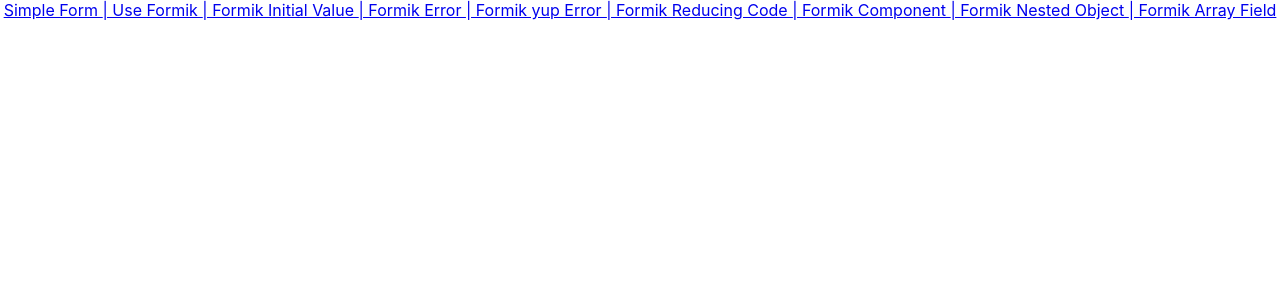
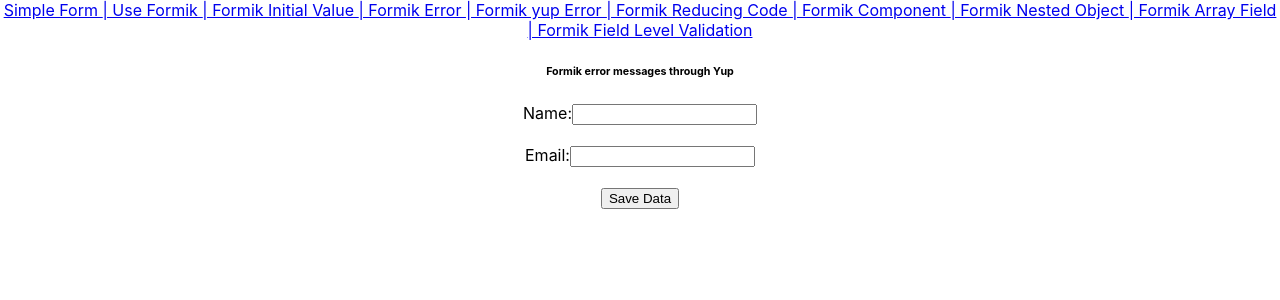
Before and after one commit to es-77/react-js-learn-app, a React (Create React App) app: page /use-formik-field-level-validation in a window 1280 px wide. Shown: the top 300 px of the page. Built offline with nearby package versions, Linux system fonts and the light colour scheme.

Commit message:
field level validation

```diff
--- a/src/App.js
+++ b/src/App.js
@@ -58,6 +58,7 @@
 import FormikComponent from './fromik_components/FormikComponent';
 import NestedObjects from './fromik_components/NestedObjects';
 import FieldArrayComponent from './fromik_components/FieldArrayComponent';
+import FieldLevelVaildation from './fromik_components/FieldLevelVaildation';
 const queryClient = new QueryClient();
 function App() {
   return (
@@ -138,6 +139,7 @@
         <Route path='/use-formik-formik-component' element={<FormikComponent />} />
         <Route path='/use-formik-nested-object' element={<NestedObjects />} />
         <Route path='/use-formik-array-field' element={<FieldArrayComponent />} />
+        <Route path='/use-formik-field-level-validation' element={<FieldLevelVaildation />} />
       </Routes>
     </div>
   );
--- /dev/null
+++ b/src/fromik_components/FieldLevelVaildation.js
@@ -0,0 +1,69 @@
+import { ErrorMessage, Field, Form, Formik } from 'formik';
+import React from 'react'
+import * as Yup from 'yup';
+
+function FieldLevelVaildation() {
+    const ProductSchema = Yup.object({
+        email: Yup.string().email('Invalid email format').required('Email is required'),
+    });
+
+    const onSubmit = values => {
+        console.log('Form values submitted:', values);
+    }
+
+    const initialValues = {
+        name: '',
+        email: ''
+    }
+    const vaiidateName = values => {
+        let error
+        if (!values) {
+            return error = "required";
+
+        }
+        return error;
+    }
+
+    return (
+        <div>
+            <Formik
+                initialValues={initialValues}
+                validationSchema={ProductSchema}
+                onSubmit={onSubmit}
+            >
+                {formik => (
+                    <Form>
+                        <h6>
+                            Formik error messages through Yup
+                        </h6>
+                        <div className="form-control">
+                            <label htmlFor="name">Name:</label>
+                            <Field
+                                type="text"
+                                name='name'
+                                id="name"
+                                validate={vaiidateName}
+                            />
+                            <ErrorMessage name='name' />
+                        </div>
+                        <br />
+                        <div className="form-control">
+                            <label htmlFor="email">Email:</label>
+                            <Field
+                                type="text"
+                                name="email"
+                                id="email"
+                            />
+                            <ErrorMessage name="email" />
+                        </div>
+
+                        <br />
+                        <button type="submit">Save Data</button>
+                    </Form>
+                )}
+            </Formik>
+        </div>
+    );
+}
+
+export default FieldLevelVaildation
--- a/src/fromik_components/MainBar.js
+++ b/src/fromik_components/MainBar.js
@@ -13,6 +13,7 @@
             <Link to='/use-formik-formik-component'> | Formik Component </Link>
             <Link to='/use-formik-nested-object'> | Formik Nested Object </Link>
             <Link to='/use-formik-array-field'> | Formik Array Field </Link>
+            <Link to='/use-formik-field-level-validation'> | Formik Field Level Validation </Link>
         </div>
     )
 }
```
